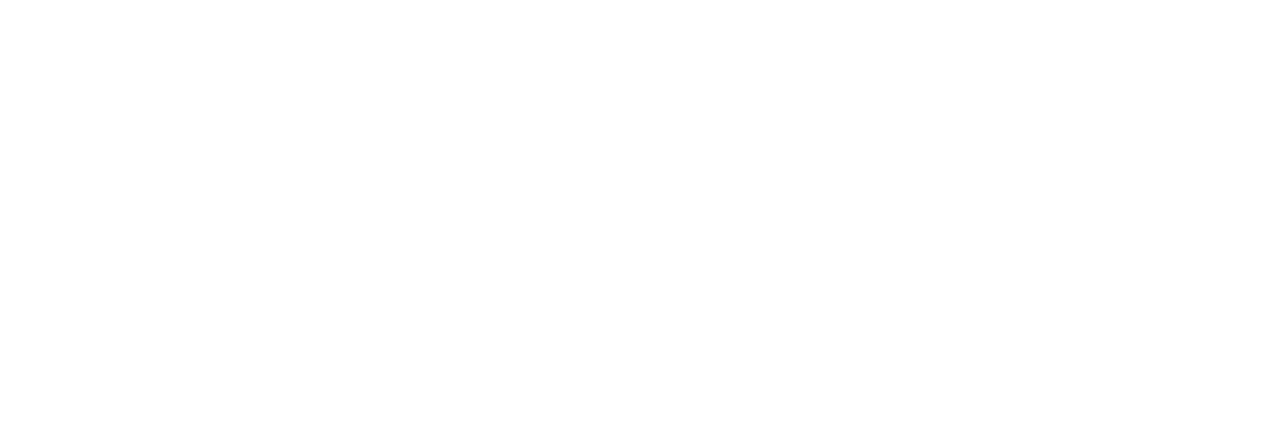
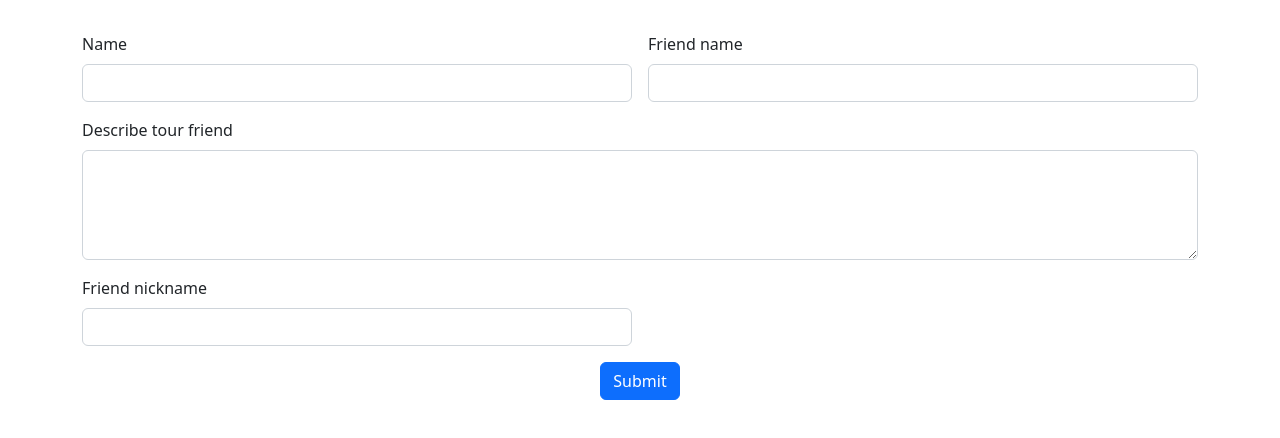
Before and after one commit to HarshaSalih/Friend-angular-app, an Angular app: page / in a window 1280 px wide. Shown: the top 438 px of the page. Built offline with nearby package versions, Linux system fonts and the light colour scheme.

Commit message:
add commits

```diff
--- /dev/null
+++ b/src/app/add-friend/add-friend.component.html
@@ -0,0 +1,35 @@
+<div class="container">
+    <div class="row">
+        <div class="col col-12 col-sm-12 col-md-12 col-lg-12 col-xl-12 col-xxl-12">
+            <div class="row g-3 mt-3">
+                <div class="col col-12 col-sm-6 col-md-6 col-lg-6 col-xl-6 col-xxl-6">
+
+                    <label for="" class="form-label">Name</label>
+                    <input type="text" class="form-control">
+
+                </div>
+                <div class="col col-12 col-sm-6 col-md-6 col-lg-6 col-xl-6 col-xxl-6">
+
+                    <label for="" class="form-label">Friend name</label>
+                    <input type="text" class="form-control">
+
+                </div>
+                <div class="col col-12 col-sm-12 col-md-12 col-lg-12 col-xl-12 col-xxl-12">
+
+                    <label for="" class="form-label">Describe tour friend</label>
+                    <textarea name="" id="" cols="30" rows="4" class="form-control"></textarea>
+
+                </div>
+                <div class="col col-12 col-sm-6 col-md-6 col-lg-6 col-xl-6 col-xxl-6">
+
+                    <label for="" class="form-label">Friend nickname</label>
+                    <input type="text" class="form-control">
+
+                </div>
+                <div class="col col-12 col-sm-12 col-md-12 col-lg-12 col-xl-12 col-xxl-12 text-center">
+                    <button class="btn btn-primary">Submit</button>
+                </div>
+            </div>
+        </div>
+    </div>
+</div>
--- a/src/app/app.component.html
+++ b/src/app/app.component.html
@@ -1,3 +1,3 @@
-
+<app-add-friend></app-add-friend>
 
 <router-outlet></router-outlet>
--- a/src/app/app.module.ts
+++ b/src/app/app.module.ts
@@ -3,10 +3,12 @@
 
 import { AppRoutingModule } from './app-routing.module';
 import { AppComponent } from './app.component';
+import { AddFriendComponent } from './add-friend/add-friend.component';
 
 @NgModule({
   declarations: [
-    AppComponent
+    AppComponent,
+    AddFriendComponent
   ],
   imports: [
     BrowserModule,
--- a/src/index.html
+++ b/src/index.html
@@ -6,8 +6,12 @@
   <base href="/">
   <meta name="viewport" content="width=device-width, initial-scale=1">
   <link rel="icon" type="image/x-icon" href="favicon.ico">
+  <!-- CSS only -->
+<link href="https://cdn.jsdelivr.net/npm/bootstrap@5.2.3/dist/css/bootstrap.min.css" rel="stylesheet" integrity="sha384-rbsA2VBKQhggwzxH7pPCaAqO46MgnOM80zW1RWuH61DGLwZJEdK2Kadq2F9CUG65" crossorigin="anonymous">
 </head>
 <body>
   <app-root></app-root>
+  <!-- JavaScript Bundle with Popper -->
+<script src="https://cdn.jsdelivr.net/npm/bootstrap@5.2.3/dist/js/bootstrap.bundle.min.js" integrity="sha384-kenU1KFdBIe4zVF0s0G1M5b4hcpxyD9F7jL+jjXkk+Q2h455rYXK/7HAuoJl+0I4" crossorigin="anonymous"></script>
 </body>
 </html>
```
Also changed, not shown: src/app/add-friend/add-friend.component.ts (added, +10 -0 lines), src/app/add-friend/add-friend.component.css (added).
